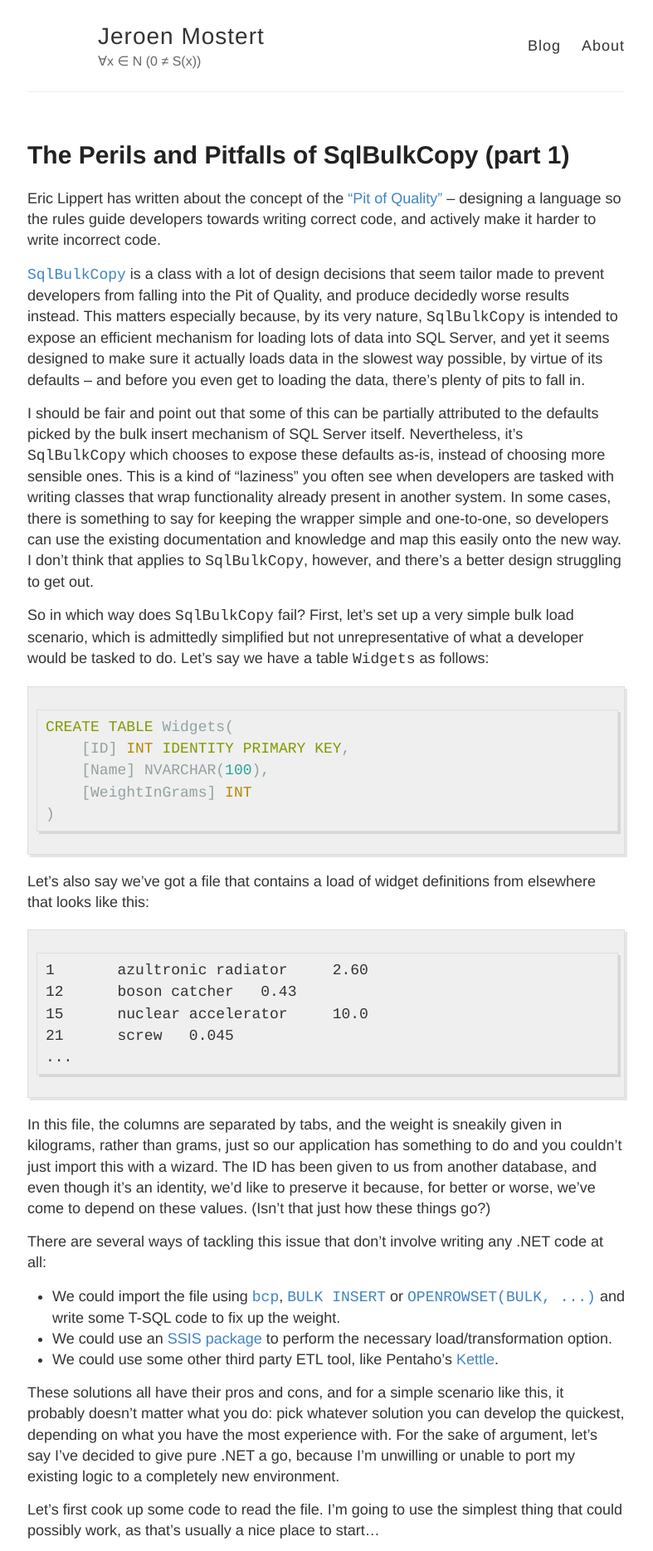
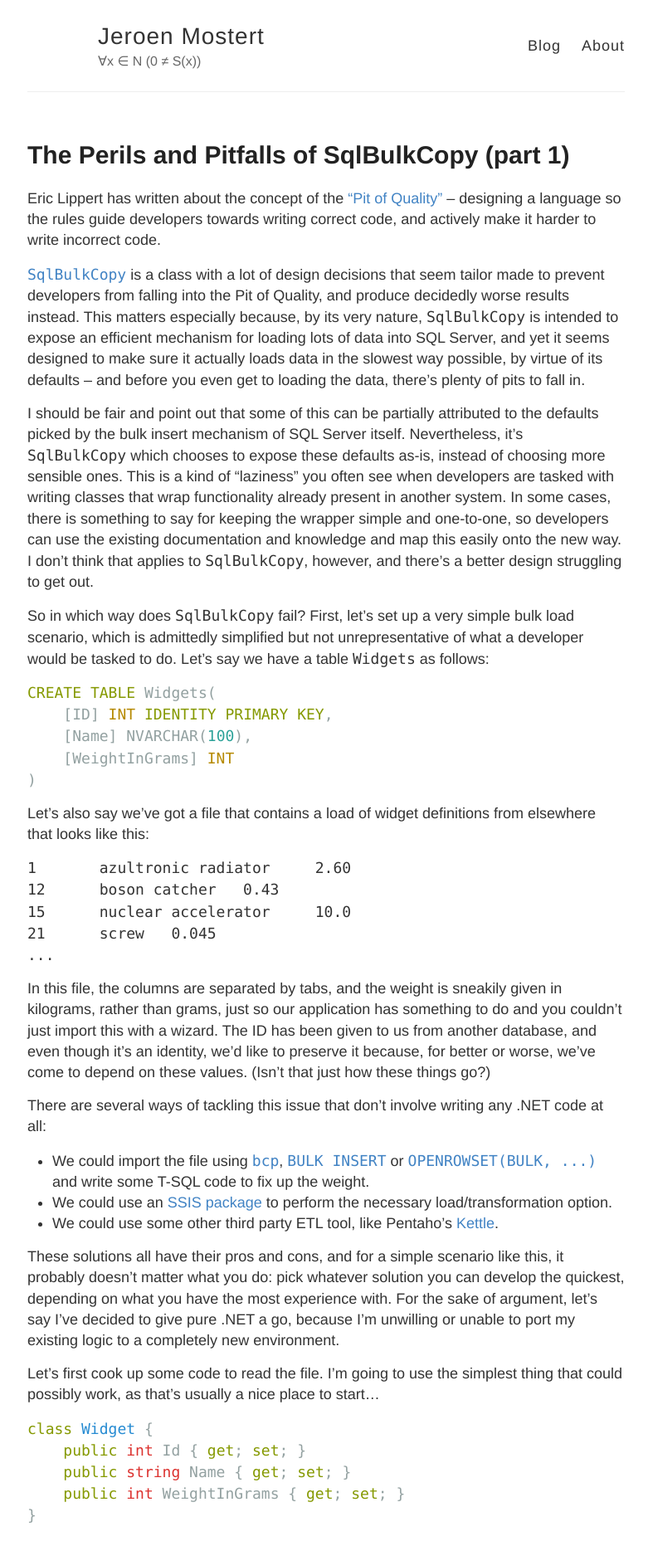
Before and after one commit to jeroen-mostert/jeroen-mostert.github.io, a Jekyll site: the page built from _posts/2019-02-19-sqlbulkcopy1.md, in a window 1280 px wide. Shown: the top 1869 px of the page at 83% size, without its empty margins (247-1034 px from the left). Built offline with Jekyll 4.4.1, drawn with Linux system fonts in a browser that asks for light colours; some of the changed text lies outside the part shown.

Commit message:
Update _highlights.scss

```diff
--- a/_sass/_highlights.scss
+++ b/_sass/_highlights.scss
@@ -1,4 +1,4 @@
-
+/*
 .highlight {
   background-color: #efefef;
   padding: 7px 7px 7px 10px;
@@ -9,9 +9,10 @@
   margin: 20px 0 20px 0;
   overflow: scroll;
 }
+*/
 
 code {
-  font-family:'Bitstream Vera Sans Mono','Courier', monospace;
+  font-family:SFMono-Regular,Consolas,Liberation Mono,Menlo,Courier,monospace;
 }
 
 .highlight .c { color: #586E75 } /* Comment */
```
